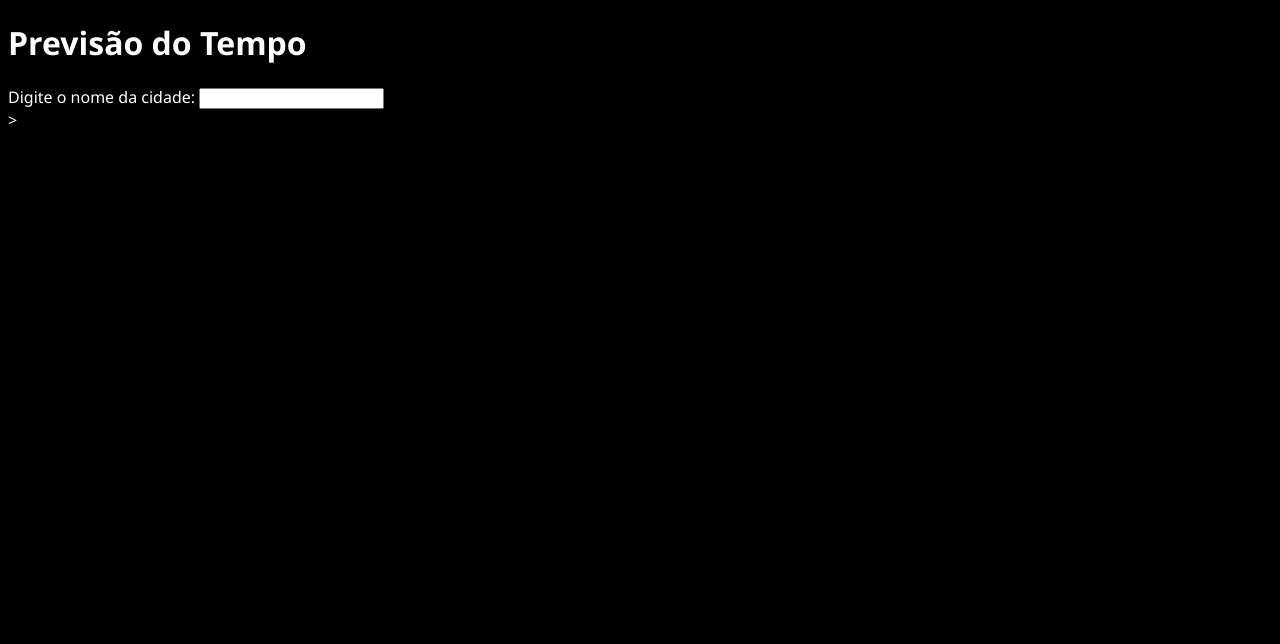
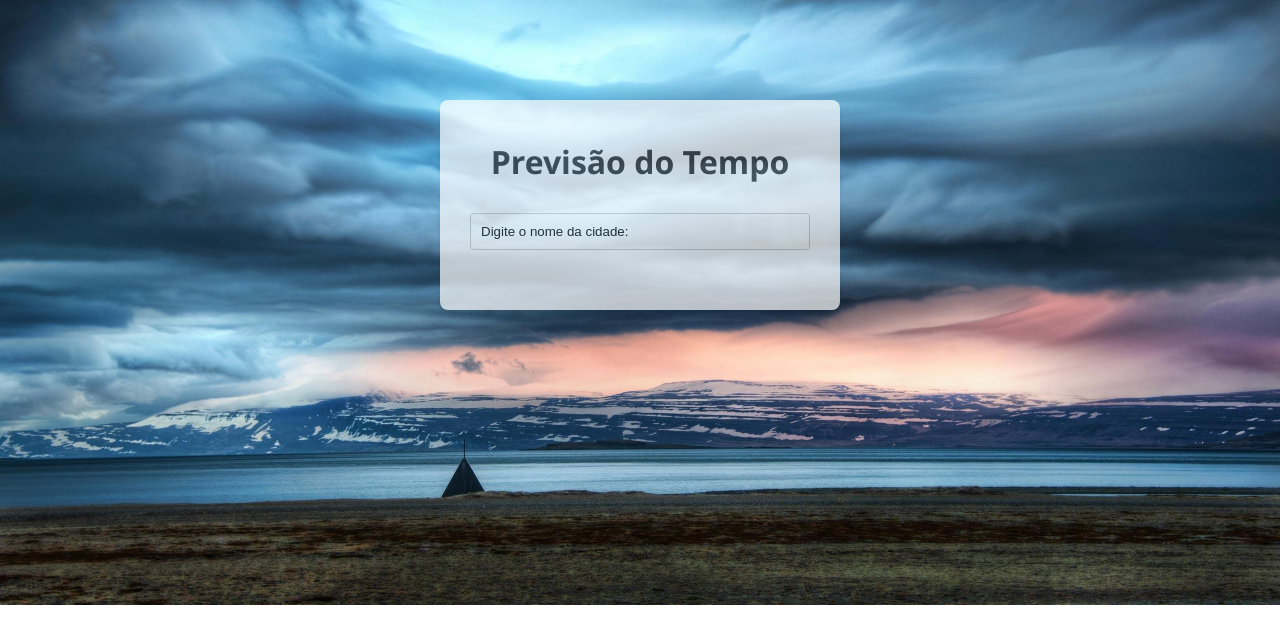
Before and after one commit to olucassquadross/devtempo, a plain HTML site: page index.html in a window 1280 px wide. Drawn offline with Linux system fonts and the light colour scheme.

Commit message:
mudancas

```diff
--- a/index.html
+++ b/index.html
@@ -7,11 +7,12 @@
     <title>Dev Tempo</title>
 </head>
 <body>
-    <h1>Previsão do Tempo</h1>
+    <div class="response">
+        <h1>Previsão do Tempo</h1>
+        <input id="cidade" type="text" value="Digite o nome da cidade: " aria-label="Digite o nome da cidade"/>
+        <div id="weather" role="region" aria-live="polite"></div>
 
-    <label for="cidade">Digite o nome da cidade:</label>
-    <input id="cidade" type="text" aria-label="Digite o nome da cidade"/>
-    <div id="weather" role="region" aria-live="polite"></div>></div>
+    </div>
 
     <script src="script.js"></script>
 </body>
--- a/script.js
+++ b/script.js
@@ -12,8 +12,7 @@ function getWeather() {
 
         const weatherDiv = document.getElementById('weather');
         weatherDiv.innerHTML = `<p>Cidade: ${cityName}</p>
-                                <p>Temperatura: ${temperature}°C</p>
-                                <p>Descrição: ${weatherDescription}</p>`;
+
     })
     .catch(error => {
         console.error('Erro ao obter dados do clima: ', error);
--- a/style.css
+++ b/style.css
@@ -1,5 +1,55 @@
+*{
+    margin: 0;
+    padding: 0;
+    box-sizing: border-box;
+}
+
 body{
     font-family: 'Segoe UI', Tahoma, Geneva, Verdana, sans-serif;
-    background-color: black;
-    color: white;
+    background-image: url('fundo.jpg');
+    background-position: center;
+    background-repeat: no-repeat;
+    background-size: cover;
 }
+
+h1 {
+    text-align: center;
+    margin-top: 20px;
+    color: #333;
+}
+
+.response {
+    text-align: center;
+    max-width: 400px;
+    margin: 100px auto;
+    padding: 20px;
+    background-color: #fff;
+    opacity: 0.7;
+    border-radius: 8px;
+    box-shadow: 0 2px 4px rgba(0, 0, 0, 0.1);
+}
+
+label {
+    display: block;
+    font-weight: bold;
+    margin-bottom: 10px;
+}
+
+input[type="text"] {
+    margin-top: 30px;
+    width: calc(100% - 20px);
+    padding: 10px;
+    border: 1px solid #ccc;
+    border-radius: 4px;
+}
+
+#weather {
+    margin-top: 20px;
+    padding: 10px;
+    border-radius: 4px;
+}
+
+#error-message {
+    color: red;
+    font-weight: bold;
+}
```
Also changed, not shown: fundo.jpg (added).
